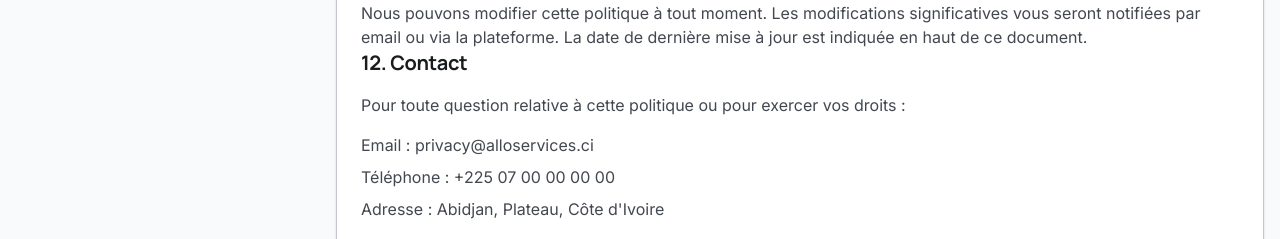
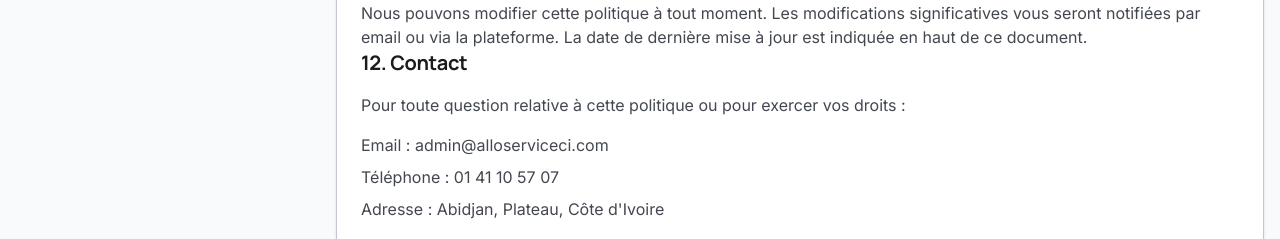
Before and after one commit to newancyrille0-sys/allo-services-ci, a Next.js app: page /privacy in a window 1280 px wide. Shown: the part 3380-3619 px from the top of the page. Built offline with nearby package versions, Linux system fonts and the light colour scheme.

Commit message:
feat: Update privacy and terms pages with correct contact info

```diff
--- a/src/app/(main)/privacy/page.tsx
+++ b/src/app/(main)/privacy/page.tsx
@@ -13,6 +13,7 @@
   BreadcrumbPage,
   BreadcrumbSeparator,
 } from "@/components/ui/breadcrumb";
+import { APP_CONFIG } from "@/lib/constants/config";
 
 const tableOfContents = [
   { id: "introduction", title: "1. Introduction" },
@@ -342,8 +343,8 @@
                     droits :
                   </p>
                   <ul className="list-none text-muted-foreground space-y-2">
-                    <li>Email : privacy@alloservices.ci</li>
-                    <li>Téléphone : +225 07 00 00 00 00</li>
+                    <li>Email : {APP_CONFIG.contact.email}</li>
+                    <li>Téléphone : {APP_CONFIG.contact.phoneFormatted}</li>
                     <li>Adresse : Abidjan, Plateau, Côte d&apos;Ivoire</li>
                   </ul>
                   <p className="text-muted-foreground mt-4">
--- a/src/app/(main)/terms/page.tsx
+++ b/src/app/(main)/terms/page.tsx
@@ -14,6 +14,7 @@
   BreadcrumbPage,
   BreadcrumbSeparator,
 } from "@/components/ui/breadcrumb";
+import { APP_CONFIG } from "@/lib/constants/config";
 
 const tableOfContents = [
   { id: "introduction", title: "1. Introduction" },
@@ -318,8 +319,8 @@
                     Pour toute question concernant ces CGU, vous pouvez nous contacter :
                   </p>
                   <ul className="list-none text-gray-600 space-y-2">
-                    <li>Email : legal@alloservices.ci</li>
-                    <li>Téléphone : +225 07 00 00 00 00</li>
+                    <li>Email : {APP_CONFIG.contact.email}</li>
+                    <li>Téléphone : {APP_CONFIG.contact.phoneFormatted}</li>
                     <li>Adresse : Abidjan, Plateau, Côte d&apos;Ivoire</li>
                   </ul>
                 </section>
```
